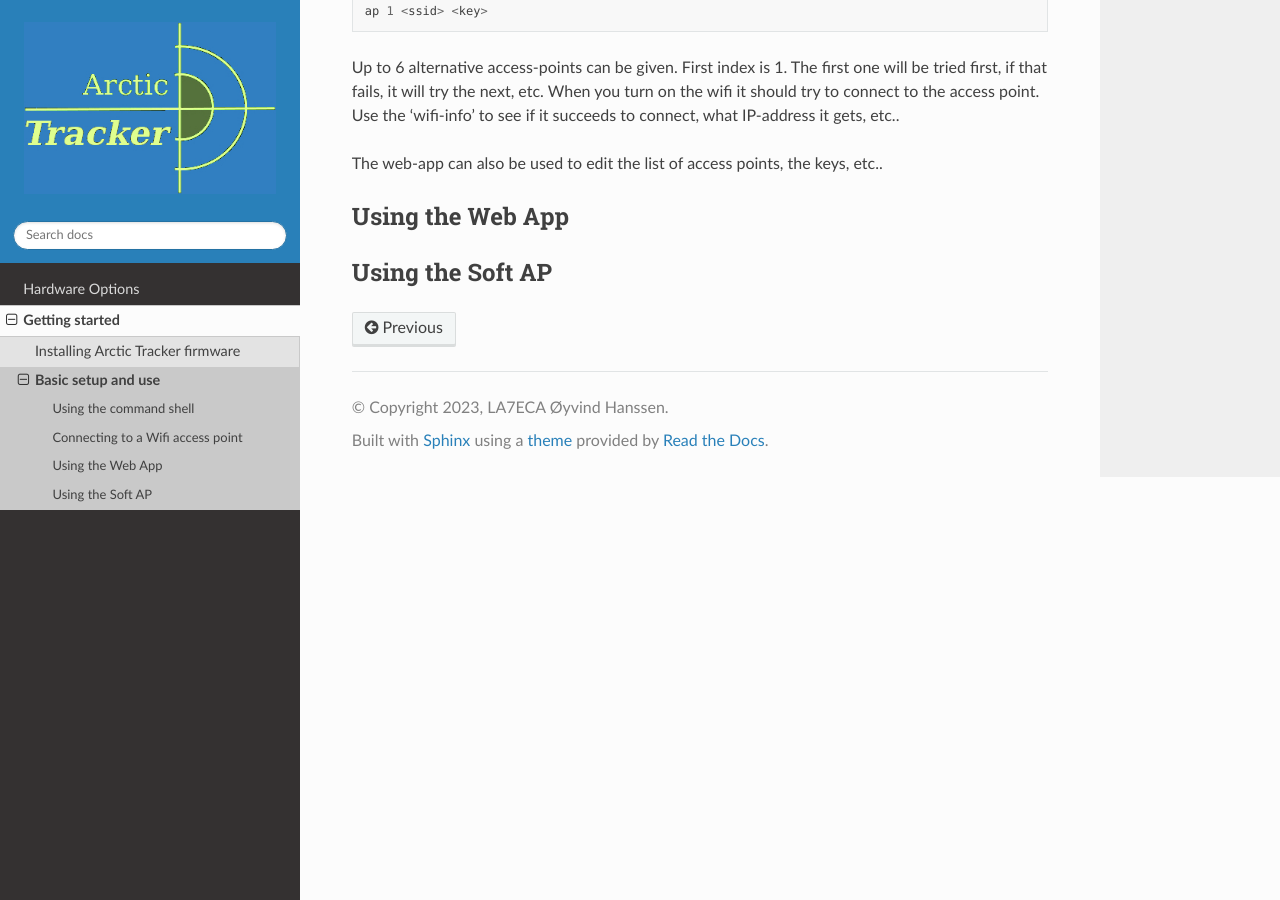
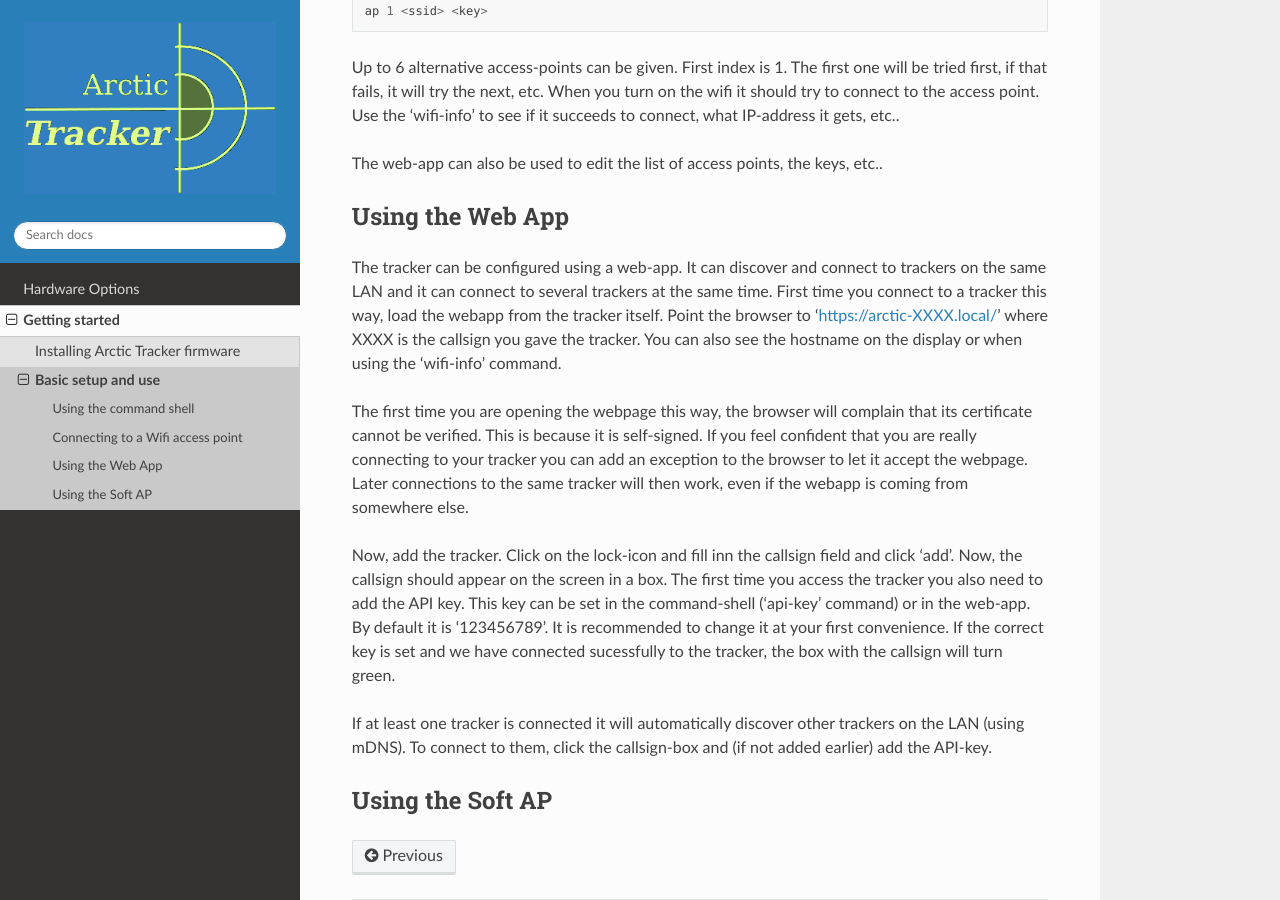
Before and after one commit to Hamlabs/ArcticTracker-docs, a Sphinx documentation site: the page built from docs/setup.rst, in a window 1280 px wide and 900 px high, scrolled down 1482 px. Built offline with Sphinx 7.4.7 and the Read the Docs theme 3.1.0, drawn with Linux system fonts in a browser that asks for light colours; pages that are not in the unit, such as notebooks, are missing from menus.

Commit message:
Update setup.rst

```diff
--- a/docs/setup.rst
+++ b/docs/setup.rst
@@ -26,6 +26,14 @@ The web-app can also be used to edit the list of access points, the keys, etc..
 
 Using the Web App
 -----------------
+The tracker can be configured using a web-app. It can discover and connect to trackers on the same LAN and it can connect to several trackers at the same time. First time you connect to a tracker this way, load the webapp from the tracker itself. Point the browser to 'https://arctic-XXXX.local/' where XXXX is the callsign you gave the tracker. You can also see the hostname on the display or when using the 'wifi-info' command.
+
+The first time you are opening the webpage this way, the browser will complain that its certificate cannot be verified. This is because it is self-signed. If you feel confident that you are really connecting to your tracker you can add an exception to the browser to let it accept the webpage. Later connections to the same tracker will then work, even if the webapp is coming from somewhere else.
+
+Now, add the tracker. Click on the lock-icon and fill inn the callsign field and click 'add'. Now, the callsign should appear on the screen in a box. The first time you access the tracker you also need to add the API key. This key can be set in the command-shell ('api-key' command) or in the web-app. By default it is '123456789'. It is recommended to change it at your first convenience. If the correct key is set and we have connected sucessfully to the tracker, the box with the callsign will turn green.
+
+If at least one tracker is connected it will automatically discover other trackers on the LAN (using mDNS). To connect to them, click the callsign-box and (if not added earlier) add the API-key.
+
 
 Using the Soft AP
 -----------------
```
